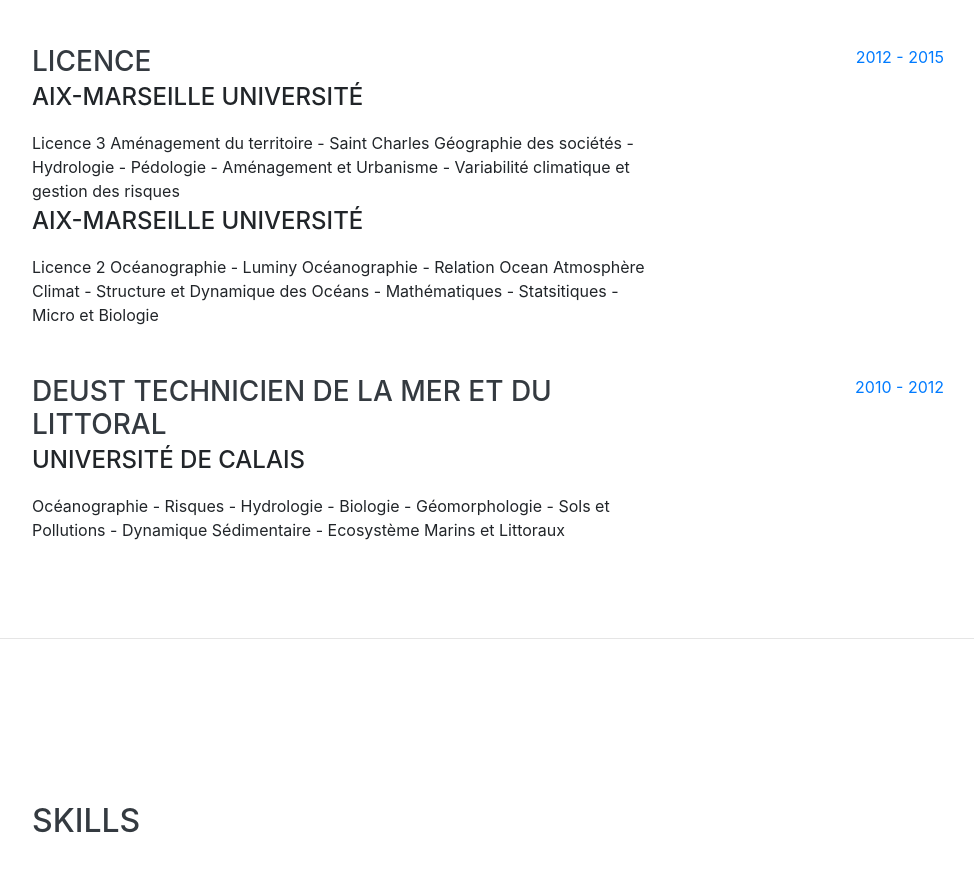
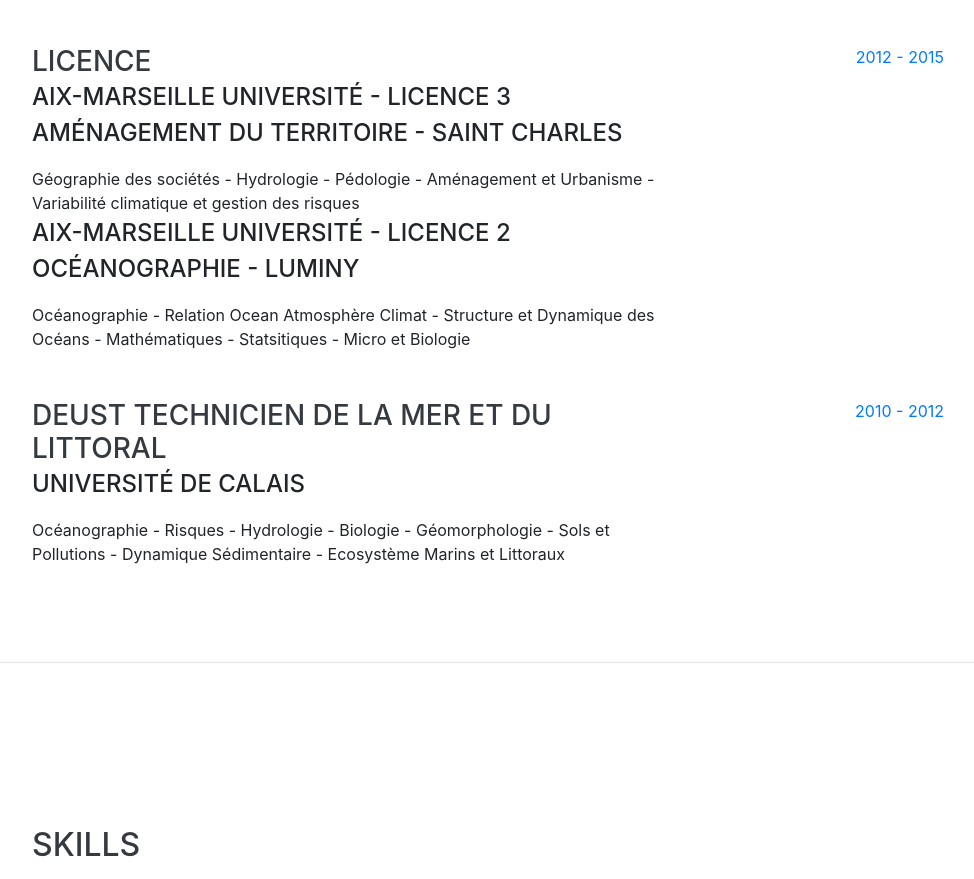
Before and after one commit to JeromePhamTan/JeromePhamTan.github.io, a website with bundled scripts: page index.html in a window 1280 px wide. Shown: the part 2174-3053 px from the top of the page, without its empty margins (288-1262 px from the left). Built offline with nearby package versions, Linux system fonts and the light colour scheme; a web font is replaced by a local one.

Commit message:
Update index.html

```diff
--- a/index.html
+++ b/index.html
@@ -123,10 +123,10 @@
         <div class="resume-item d-flex flex-column flex-md-row justify-content-between mb-5">
           <div class="resume-content">
             <h3 class="mb-0">Licence</h3>
-            <div class="subheading mb-3">Aix-Marseille Université</div>  <div> Licence 3 Aménagement du territoire - Saint Charles
+            <div class="subheading mb-3">Aix-Marseille Université - Licence 3 Aménagement du territoire - Saint Charles</div>  <div>
 
               Géographie des sociétés - Hydrologie - Pédologie - Aménagement et Urbanisme - Variabilité climatique et gestion des risques
-             <div class="subheading mb-3">Aix-Marseille Université</div> Licence 2 Océanographie - Luminy
+             <div class="subheading mb-3">Aix-Marseille Université - Licence 2 Océanographie - Luminy </div>
             Océanographie - Relation Ocean Atmosphère Climat - Structure et Dynamique des Océans - Mathématiques - Statsitiques - Micro et Biologie</div>
           </div>
           <div class="resume-date text-md-right">
```
